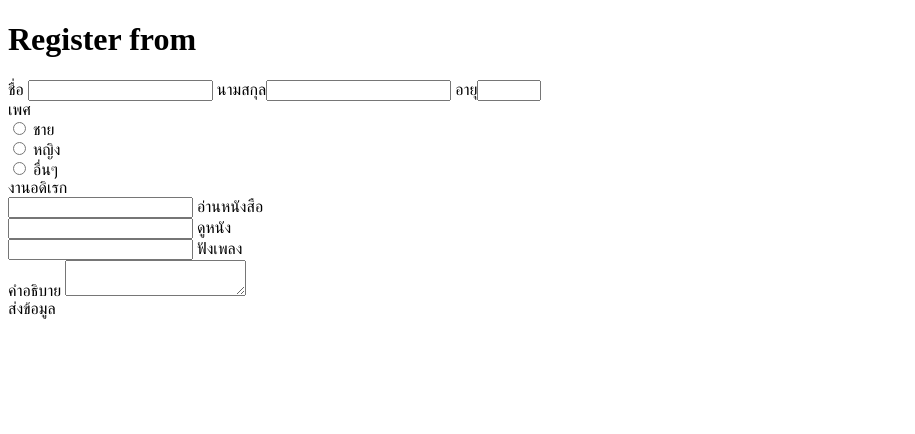
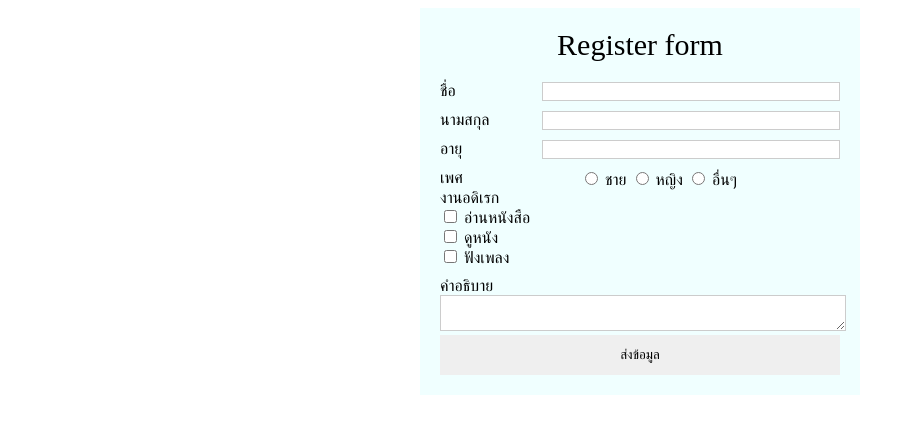
Before and after one commit to Phooripat6621601166/241-2567-700, a plain HTML site: page index2.html in a window 1280 px wide. Shown: the whole page, without its empty margins (0-915 px from the left). Drawn offline with Linux system fonts and the light colour scheme; a web font is replaced by a local one.

Commit message:
CSS update

```diff
--- a/index2.html
+++ b/index2.html
@@ -1,44 +1,100 @@
 <!DOCTYPE html>
 <html lang="en">
 <head>
-    <!--ส่วนนี้ไม่แสดงออกไปที่หน้าจอของ Browser-->
+
     <meta charset="UTF-8">
     <meta name="viewport" content="width=device-width, initial-scale=1.0">
     <title>Document</title>
+    <style>
+
+     @font-face{
+          font-family:'Kanit';
+          src: url('./Kanit/Kanit-Regular.ttf');
+     }
+     body{
+          font-family:'Kanit';
+     }
+     .container{
+          width: 400px;
+          margin-left: auto;
+          margin-right: auto;
+          background-color: azure;
+          padding: 20px;
+     }
+     .header{
+          font-size: 30px;
+          text-align: center;
+          margin-bottom: 20px;
+     }
+     .header-form{
+         width: 140px;
+     }
+     .flex{
+         display: flex;
+     }
+     .form-input{
+          margin-bottom: 10px;
+     }
+     input.form, textarea {
+          border: 1px solid #ccc;
+          width: 100%;
+     }
+     .center{
+          text-align: center;
+     }
+     .button{
+          border: 0;
+          width: 100%;
+          height: 40px;
+     }
+    </style>
+
 </head>
 <body>
-    <!--from-->
-    <h1>Register from</h1>
-    ชื่อ <input type="text">
-    นามสกุล<input type="text">
-    อายุ<input type="number" min="0" max="100">
+     <div class="container">
+          <div class="header">
+                Register form
+          </div>
+          <div class="flex form-input">
+               <div class="header-form">ชื่อ</div>
+               <input class="form" type="text">
+          </div>
+          <div class="flex form-input">
+               <div class="header-form">นามสกุล</div>
+               <input class="form" type="text">
+          </div>
+          <div class="flex form-input">
+               <div class="header-form">อายุ</div>
+               <input  class="form"type="number" min="0" max="100">
+          </div>
+<div class="flex gender from-input">
+    <div class="header-form">เพศ</div>
        <div>
-        เพศ
+            <input name="gender" type="radio"> ชาย
+            <input name="gender" type="radio"> หญิง
+            <input name="gender" type="radio"> อื่นๆ
+       </div>
+     </div>
+     <div class="form-input">
+        งานอดิเรก
        <div>
-            <input type="radio" > ชาย
+            <input name="interest" type="checkbox"> อ่านหนังสือ
        </div>
        <div>
-            <input type="radio" > หญิง
+            <input name="interest" type="checkbox"> ดูหนัง
        </div>
        <div>
-            <input type="radio" > อื่นๆ
+            <input name="interest" type="checkbox"> ฟังเพลง
        </div>
-        <div>
-            งานอดิเรก
-            <div>
-                <input name="hobby" type="checkbok" > อ่านหนังสือ
     </div>
-            <div>
-                <input name="hobby" type="checkbok" > ดูหนัง
-            </div>
-            <div>
-                <input name="hobby" type="checkbok" > ฟังเพลง
-            </div>
-            <div>
+    <div class="from-input">
         คำอธิบาย
         <textarea></textarea>
     </div>
-            <div>
-                <botton>ส่งข้อมูล</botton>
+    <div class="center">
+     <button class="button">ส่งข้อมูล</button>
+    </div>
+</div>
+
 </body>
 </html>
```
Also changed, not shown: index3.html (added, +79 -0 lines), index4.html (added, +53 -0 lines), index5.html (added, +27 -0 lines). Lines whose indentation alone changed are shown as unchanged.
